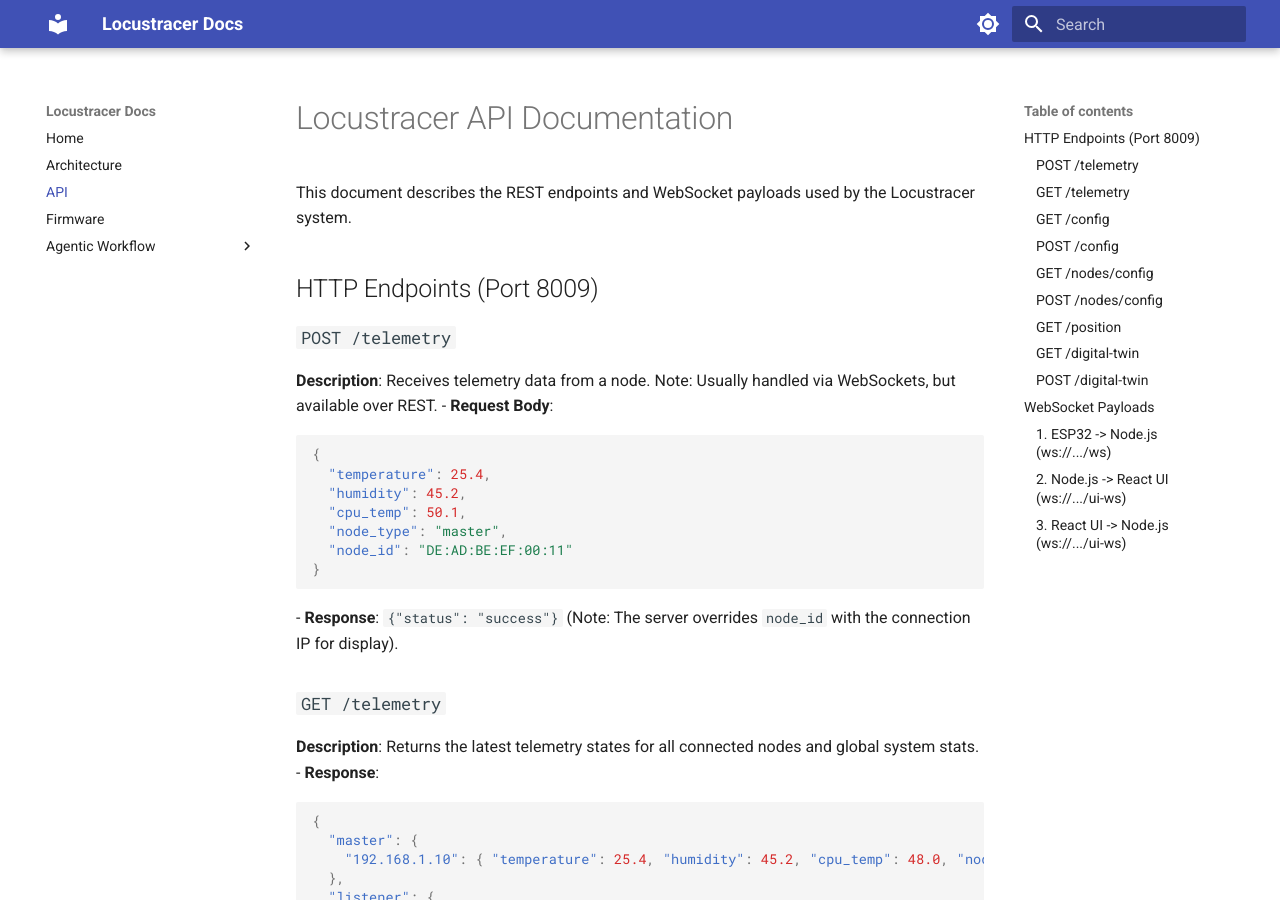
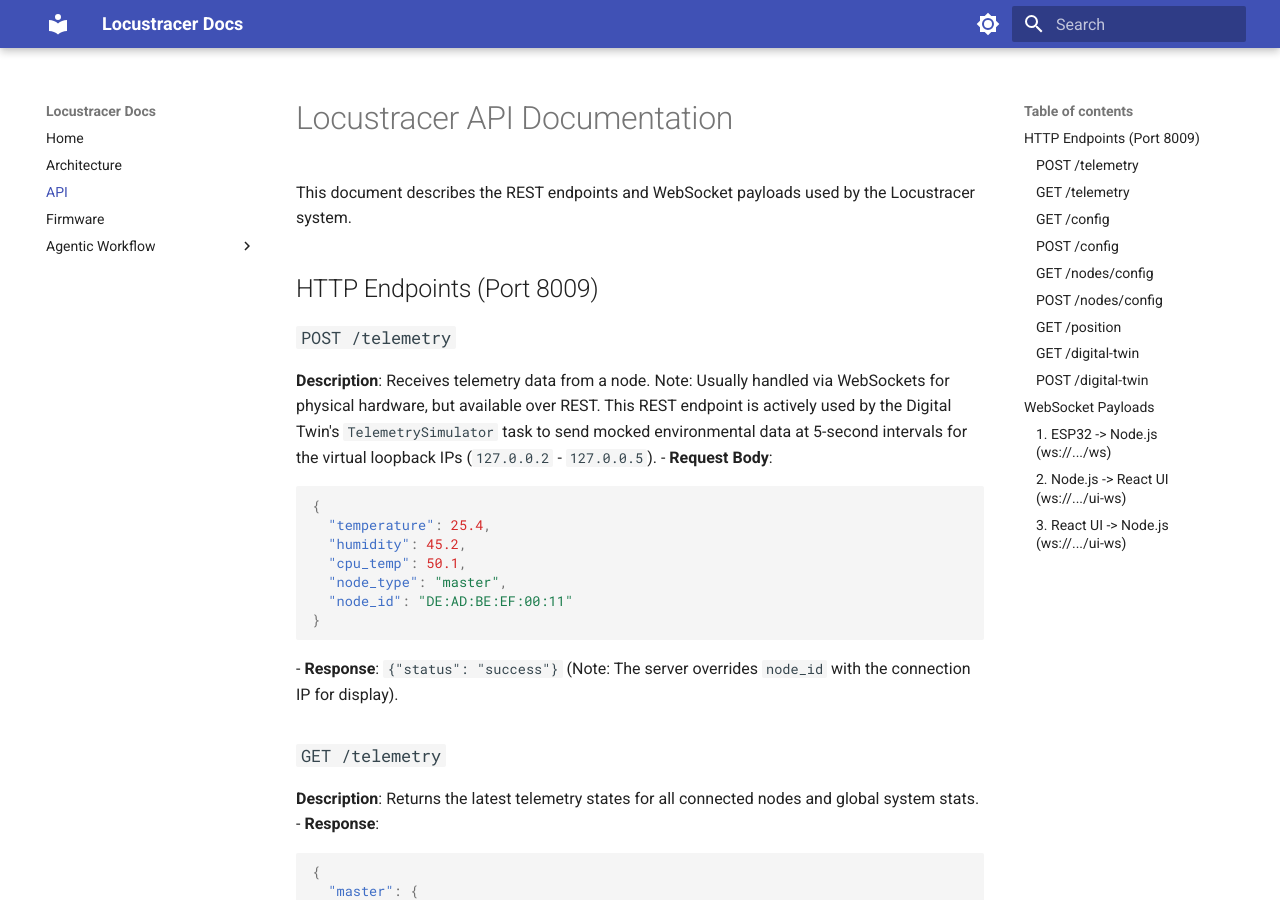
Before and after one commit to LauriAlanen/locustracer, an MkDocs documentation site: the page built from docs/API.md, in a window 1280 px wide and 900 px high. Built offline with MkDocs 1.6.1 and Material for MkDocs 9.7.7, drawn with Linux system fonts in a browser that asks for light colours; some of the changed text lies outside the part shown.

Commit message:
Update docs to reflect telemetry and TSF jitter simulation

````diff
--- a/docs/API.md
+++ b/docs/API.md
@@ -5,7 +5,7 @@
 ## HTTP Endpoints (Port 8009)
 
 ### `POST /telemetry`
-**Description**: Receives telemetry data from a node. Note: Usually handled via WebSockets, but available over REST.
+**Description**: Receives telemetry data from a node. Note: Usually handled via WebSockets for physical hardware, but available over REST. This REST endpoint is actively used by the Digital Twin's `TelemetrySimulator` task to send mocked environmental data at 5-second intervals for the virtual loopback IPs (`127.0.0.2` - `127.0.0.5`).
 - **Request Body**:
   ```json
   {
@@ -94,7 +94,7 @@
 - **Response**: `{"active": true}`
 
 ### `POST /digital-twin`
-**Description**: Toggles the Digital Twin simulation mode. The internal simulator container API runs on `http://127.0.0.1:8010`.
+**Description**: Toggles the Digital Twin simulation mode. The internal simulator container API runs on `http://127.0.0.1:8010`. When active, it emits AudioPackets with realistic ~200µs Wi-Fi TSF jitter and spins up a `TelemetrySimulator` background task to emit mocked node telemetry at 5s intervals.
 - **Request Body**:
   ```json
   {
````
Also changed, not shown: docs/ARCHITECTURE.md (+4 -2 lines).
